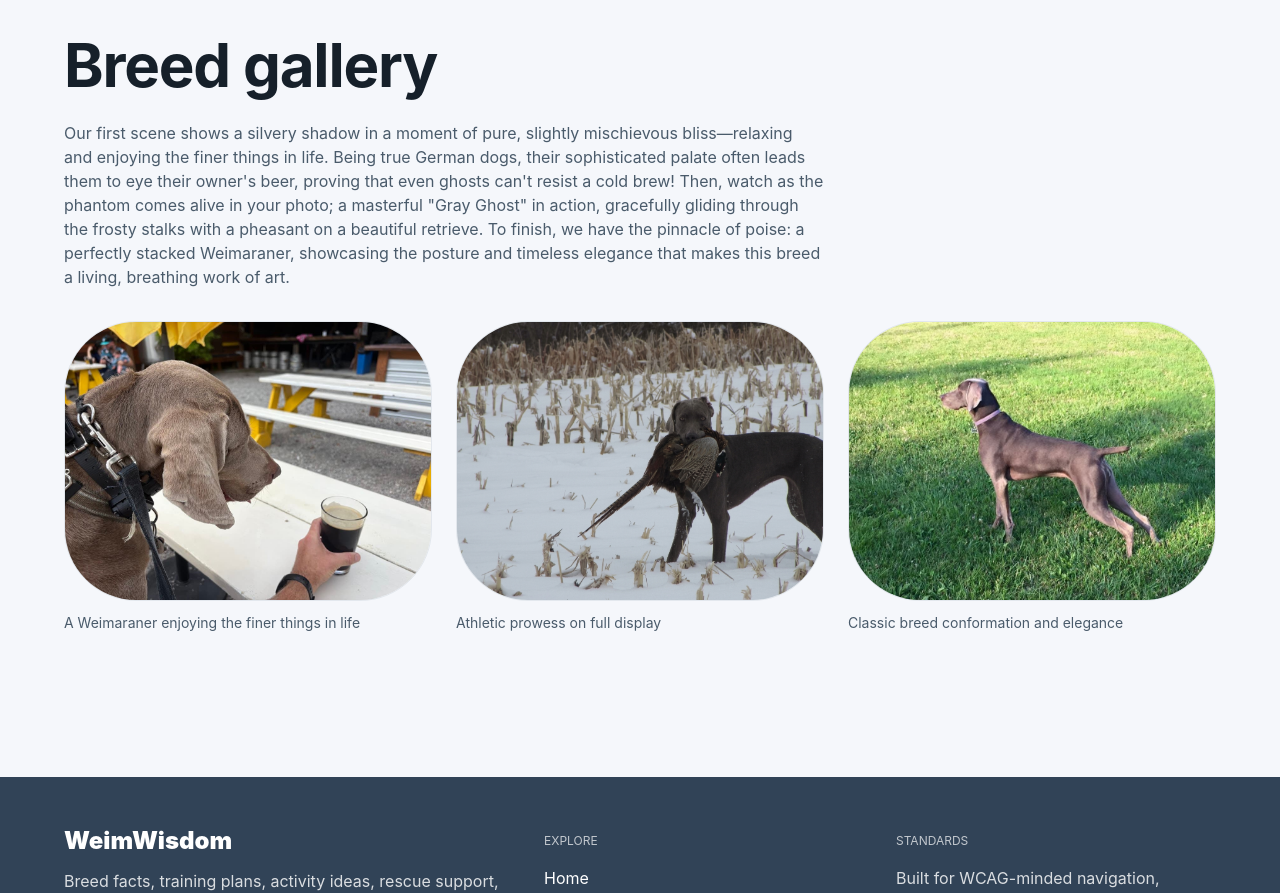
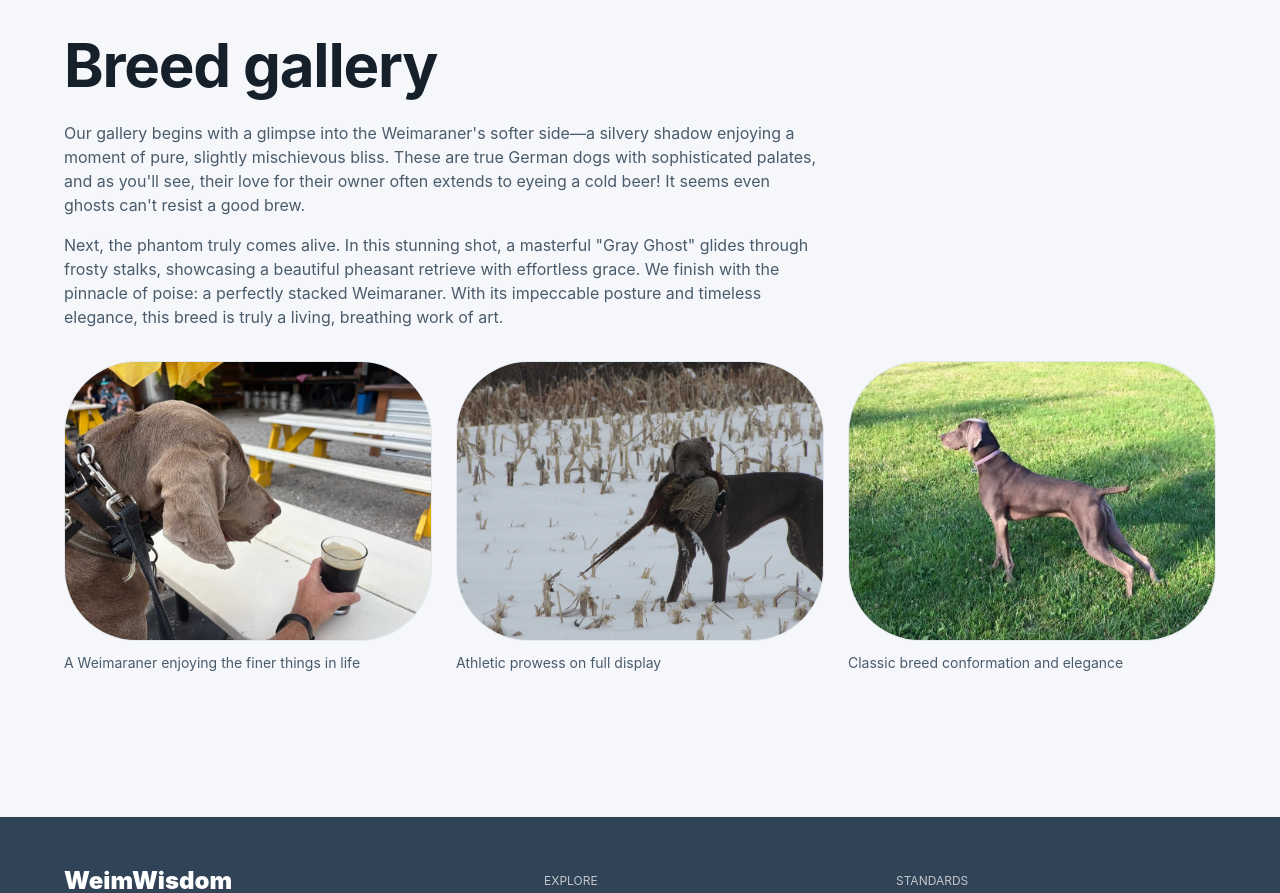
Before and after one commit to evilbeliver/weimwisdom, a Next.js app: page /breed-info in a window 1280 px wide. Shown: the part 2800-3693 px from the top of the page. Built offline with nearby package versions, Linux system fonts and the light colour scheme.

Commit message:
updated description under breed info pics

```diff
--- a/src/pages/breed-info.tsx
+++ b/src/pages/breed-info.tsx
@@ -40,7 +40,10 @@ export default function BreedInfoPage() {
       </SectionBlock>
       <SectionBlock
         title="Breed gallery"
-        description={`Our first scene shows a silvery shadow in a moment of pure, slightly mischievous bliss—relaxing and enjoying the finer things in life. Being true German dogs, their sophisticated palate often leads them to eye their owner's beer, proving that even ghosts can't resist a cold brew! Then, watch as the phantom comes alive in your photo; a masterful "Gray Ghost" in action, gracefully gliding through the frosty stalks with a pheasant on a beautiful retrieve. To finish, we have the pinnacle of poise: a perfectly stacked Weimaraner, showcasing the posture and timeless elegance that makes this breed a living, breathing work of art.`}
+        description={[
+          `Our gallery begins with a glimpse into the Weimaraner's softer side—a silvery shadow enjoying a moment of pure, slightly mischievous bliss. These are true German dogs with sophisticated palates, and as you'll see, their love for their owner often extends to eyeing a cold beer! It seems even ghosts can't resist a good brew.`,
+          `Next, the phantom truly comes alive. In this stunning shot, a masterful "Gray Ghost" glides through frosty stalks, showcasing a beautiful pheasant retrieve with effortless grace. We finish with the pinnacle of poise: a perfectly stacked Weimaraner. With its impeccable posture and timeless elegance, this breed is truly a living, breathing work of art.`
+        ]}
         hasContent={breedInfoGallery.length > 0}
         fallback={fallbackMessage}
       >
```
